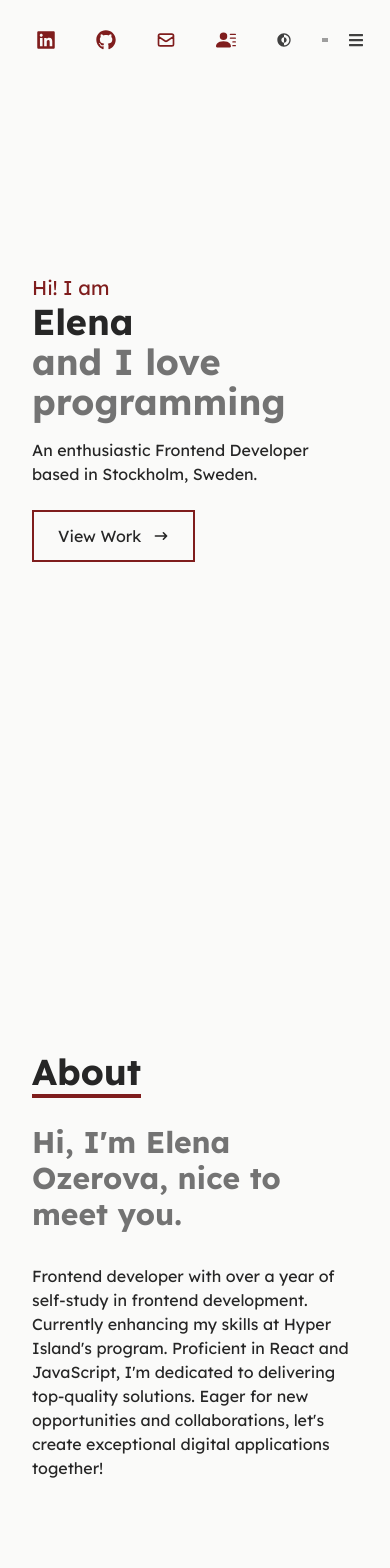
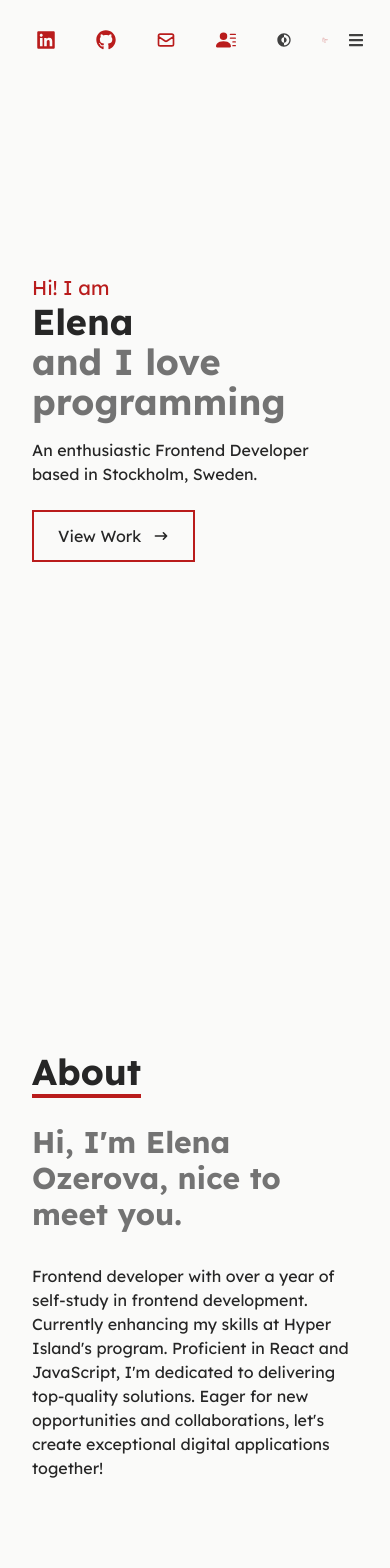
Before and after one commit to elen-oz/portfolio-app, a React (Vite) app: page / in a window 390 px wide. Shown: the top 1568 px of the page. Built offline with nearby package versions, Linux system fonts and the light colour scheme; grey boxes are pictures that could not be loaded.

Commit message:
change red color

```diff
--- a/src/components/About.jsx
+++ b/src/components/About.jsx
@@ -13,7 +13,7 @@ const About = () => {
         <div className='container max-w-[900px] mx-auto flex flex-col justify-center items-center w-full h-full'>
           <div className='w-full grid grid-cols-2 gap-8'>
             <div className='sm:text-right pb-8 '>
-              <p className='text-4xl font-bold inline border-b-4 border-red-900'>About</p>
+              <p className='text-4xl font-bold inline border-b-4 border-red-700'>About</p>
             </div>
             <div></div>
           </div>
--- a/src/components/Contact.jsx
+++ b/src/components/Contact.jsx
@@ -21,7 +21,7 @@ const Contact = () => {
             className='flex flex-col max-w-[600px] w-full my-0'
           >
             <div>
-              <p className='text-4xl font-bold inline border-b-4 border-red-900'>Contact</p>
+              <p className='text-4xl font-bold inline border-b-4 border-red-700'>Contact</p>
               <p className='py-4'>&#47;&#47; Submit the form below to contact me</p>
             </div>
             <input
@@ -42,7 +42,7 @@ const Contact = () => {
               rows='7'
               placeholder='Message'
             ></textarea>
-            <button className='text-red-900 border-2 border-red-900 hover:bg-red-900 hover:text-white hover:border-red-900 px-4 py-3 my-8 mx-auto flex items-center'>
+            <button className='text-red-700 border-2 border-red-700 hover:bg-red-700 hover:text-white hover:border-red-700 px-4 py-3 my-8 mx-auto flex items-center'>
               Let&apos;s Collaborate
             </button>
           </form>
--- a/src/components/Home.jsx
+++ b/src/components/Home.jsx
@@ -13,7 +13,7 @@ const Home = () => {
       >
         {/* container */}
         <div className='container max-w-[900px] mx-auto flex flex-col justify-center h-full'>
-          <p className='text-red-900 text-xl'>Hi! I am</p>
+          <p className='text-red-700 text-xl'>Hi! I am</p>
           <h1 className='text-4xl sm:text-7xl font-bold'>Elena</h1>
           <h2 className='text-neutral-500 text-4xl sm:text-7xl font-bold '>
             and I love programming
@@ -27,7 +27,7 @@ const Home = () => {
               smooth={true}
               duration={500}
             >
-              <button className='group border-2 px-6 py-3 my-2 flex items-center border-red-900 hover:text-stone-50 hover:bg-red-900 hover:border-red-900'>
+              <button className='group border-2 px-6 py-3 my-2 flex items-center border-red-700 hover:text-stone-50 hover:bg-red-700 hover:border-red-700'>
                 View Work
                 <HiArrowNarrowRight className='ml-3' />
               </button>
--- a/src/components/NavBar.jsx
+++ b/src/components/NavBar.jsx
@@ -5,8 +5,7 @@ import { HiOutlineMail } from 'react-icons/hi';
 import { BsFillPersonLinesFill } from 'react-icons/bs';
 import { CgDarkMode } from 'react-icons/cg';
 import { Link } from 'react-scroll';
-import Resume from '../assets/Elena_CV.pdf';
-import Logo from '../assets/logo_dark2.png';
+import Logo from '../assets/logo-elena.png';
 
 function NavBar() {
   const [nav, setNav] = useState(false);
@@ -26,7 +25,7 @@ function NavBar() {
         {/* -------------Social Links Header------------- */}
         <ul className='md:hidden flex flex-row'>
           <li className='flex justify-center items-center px-0'>
-            <div className='flex justify-center items-center w-full text-red-900 dark:text-neutral-300  hover:scale-110 duration-500'>
+            <div className='flex justify-center items-center w-full text-red-700 dark:text-neutral-300  hover:scale-110 duration-500'>
               <a
                 className='flex items-center p-[20px]'
                 href='https://www.linkedin.com/in/elen-oz/'
@@ -39,7 +38,7 @@ function NavBar() {
           </li>
 
           <li className=' flex items-center px-0'>
-            <div className='flex justify-center items-center w-full text-red-900 dark:text-neutral-300  hover:scale-110 duration-500'>
+            <div className='flex justify-center items-center w-full text-red-700 dark:text-neutral-300  hover:scale-110 duration-500'>
               <a
                 className='flex items-center p-[20px]'
                 href='https://github.com/elen-oz'
@@ -52,7 +51,7 @@ function NavBar() {
           </li>
 
           <li className=' flex justify-between items-center px-0'>
-            <div className='flex justify-center items-center w-full text-red-900 dark:text-neutral-300 hover:scale-110 duration-500'>
+            <div className='flex justify-center items-center w-full text-red-700 dark:text-neutral-300 hover:scale-110 duration-500'>
               <a
                 className='flex items-center p-[20px]'
                 href='mailto: ozerova.lenka@gmail.com?subject=Site Portfolio Mail'
@@ -63,7 +62,7 @@ function NavBar() {
           </li>
 
           <li className=' flex justify-between items-center px-0'>
-            <div className='flex justify-center items-center w-full text-red-900 dark:text-neutral-300 hover:scale-110 duration-500'>
+            <div className='flex justify-center items-center w-full text-red-700 dark:text-neutral-300 hover:scale-110 duration-500'>
               <a
                 className='flex items-center p-[20px]'
                 href='Elena_CV.pdf'
@@ -80,7 +79,7 @@ function NavBar() {
         <ul className='hidden md:flex'>
           <li>
             <Link
-              className='hover:border-b-2 hover:border-red-900'
+              className='hover:border-b-2 hover:border-red-700'
               to='about'
               smooth={true}
               duration={500}
@@ -90,7 +89,7 @@ function NavBar() {
           </li>
           <li>
             <Link
-              className='hover:border-b-2 hover:border-red-900'
+              className='hover:border-b-2 hover:border-red-700'
               to='skills'
               smooth={true}
               duration={500}
@@ -100,7 +99,7 @@ function NavBar() {
           </li>
           <li>
             <Link
-              className='hover:border-b-2 hover:border-red-900'
+              className='hover:border-b-2 hover:border-red-700'
               to='work'
               smooth={true}
               duration={500}
@@ -110,7 +109,7 @@ function NavBar() {
           </li>
           <li>
             <Link
-              className='hover:border-b-2 hover:border-red-900'
+              className='hover:border-b-2 hover:border-red-700'
               to='contact'
               smooth={true}
               duration={500}
@@ -143,7 +142,7 @@ function NavBar() {
           {/* Hamburger */}
           <div
             onClick={handleClick}
-            className='md:hidden z-10 hover:text-red-900 p-[10px]'
+            className='md:hidden z-10 hover:text-red-700 p-[10px]'
           >
             {!nav ? <FaBars /> : <FaTimes />}
           </div>
@@ -157,7 +156,7 @@ function NavBar() {
               : 'absolute top-[80px] right-0 w-1/3 h-screen flex flex-col justify-start items-center bg-stone-200 dark:bg-slate-700 dark:text-neutral-300'
           }
         >
-          <li className='py-6 text-3xl hover:text-red-900'>
+          <li className='py-6 text-3xl hover:text-red-700'>
             <Link
               onClick={handleClick}
               to='home'
@@ -167,7 +166,7 @@ function NavBar() {
               Home
             </Link>
           </li>
-          <li className='py-6 text-3xl hover:text-red-900'>
+          <li className='py-6 text-3xl hover:text-red-700'>
             <Link
               onClick={handleClick}
               to='about'
@@ -177,7 +176,7 @@ function NavBar() {
               About
             </Link>
           </li>
-          <li className='py-6 text-3xl hover:text-red-900'>
+          <li className='py-6 text-3xl hover:text-red-700'>
             <Link
               onClick={handleClick}
               to='skills'
@@ -187,7 +186,7 @@ function NavBar() {
               Skills
             </Link>
           </li>
-          <li className='py-6 text-3xl hover:text-red-900'>
+          <li className='py-6 text-3xl hover:text-red-700'>
             <Link
               onClick={handleClick}
               to='work'
@@ -197,7 +196,7 @@ function NavBar() {
               Work
             </Link>
           </li>
-          <li className='py-6 text-3xl hover:text-red-900'>
+          <li className='py-6 text-3xl hover:text-red-700'>
             <Link
               onClick={handleClick}
               to='contact'
@@ -212,7 +211,7 @@ function NavBar() {
         {/* Social Icons on the left */}
         <div className='hidden md:flex fixed flex-col top-[35%] md:top-[14%] left-0'>
           <ul>
-            <li className='w-[160px] h-[60px] flex justify-between items-center ml-[-100px] hover:ml-[-10px] duration-300 bg-stone-50 text-red-900 hover:text-neutral-800  dark:bg-gray-800 dark:text-neutral-300'>
+            <li className='w-[160px] h-[60px] flex justify-between items-center ml-[-100px] hover:ml-[-10px] duration-300 bg-stone-50 text-red-700 hover:text-neutral-800  dark:bg-gray-800 dark:text-neutral-300'>
               <a
                 className='flex justify-between items-center w-full'
                 href='https://www.linkedin.com/in/elen-oz/'
@@ -223,7 +222,7 @@ function NavBar() {
               </a>
             </li>
 
-            <li className='w-[160px] h-[60px] flex justify-between items-center ml-[-100px] hover:ml-[-10px] duration-300 bg-stone-50 text-red-900 hover:text-neutral-800  dark:bg-gray-800 dark:text-neutral-300'>
+            <li className='w-[160px] h-[60px] flex justify-between items-center ml-[-100px] hover:ml-[-10px] duration-300 bg-stone-50 text-red-700 hover:text-neutral-800  dark:bg-gray-800 dark:text-neutral-300'>
               <a
                 className='flex justify-between items-center w-full'
                 href='https://github.com/elen-oz'
@@ -234,7 +233,7 @@ function NavBar() {
               </a>
             </li>
 
-            <li className='w-[160px] h-[60px] flex justify-between items-center ml-[-100px] hover:ml-[-10px] duration-300 bg-stone-50 text-red-900 hover:text-neutral-800 dark:bg-gray-800 dark:text-neutral-300'>
+            <li className='w-[160px] h-[60px] flex justify-between items-center ml-[-100px] hover:ml-[-10px] duration-300 bg-stone-50 text-red-700 hover:text-neutral-800 dark:bg-gray-800 dark:text-neutral-300'>
               <a
                 className='flex justify-between items-center w-full'
                 href='mailto: ozerova.lenka@gmail.com?subject=Mail from Portfolio Site'
@@ -243,7 +242,7 @@ function NavBar() {
               </a>
             </li>
 
-            <li className='w-[160px] h-[60px] flex justify-between items-center ml-[-100px] hover:ml-[-10px] duration-300 bg-stone-50 text-red-900 hover:text-neutral-800 dark:bg-gray-800 dark:text-neutral-300'>
+            <li className='w-[160px] h-[60px] flex justify-between items-center ml-[-100px] hover:ml-[-10px] duration-300 bg-stone-50 text-red-700 hover:text-neutral-800 dark:bg-gray-800 dark:text-neutral-300'>
               <a
                 className='flex justify-between items-center w-full'
                 href='Elena_CV.pdf'
--- a/src/components/ProjectList.jsx
+++ b/src/components/ProjectList.jsx
@@ -21,7 +21,7 @@ const ProjectList = () => {
       >
         <div className='container max-w-[900px] mx-auto flex flex-col justify-center w-full h-full'>
           <div className='pb-2'>
-            <p className='text-4xl font-bold inline border-b-4 border-red-900'>Work</p>
+            <p className='text-4xl font-bold inline border-b-4 border-red-700'>Work</p>
             <p className='py-4'>&#47;&#47; Check out some of my recent work</p>
           </div>
 
@@ -37,7 +37,7 @@ const ProjectList = () => {
                 {/* hover effects for images */}
                 <div className='opacity-0 group-hover:opacity-100'>
                   <div className='backdrop-blur-2xl rounded-md py-5 px-6'>
-                    <span className='text-md font-bold text-red-900 tracking-wider '>
+                    <span className='text-md font-bold text-red-700 tracking-wider '>
                       {item.name}
                     </span>
 
@@ -58,7 +58,7 @@ const ProjectList = () => {
                         >
                           <button
                             className='text-center rounded-sm px-1 py-1 m-2
-                          bg-red-900 text-neutral-100 font-bold text-base'
+                          bg-red-700 text-neutral-100 font-bold text-base'
                           >
                             Live
                           </button>
--- a/src/components/Skills.jsx
+++ b/src/components/Skills.jsx
@@ -23,7 +23,7 @@ const Skills = () => {
         {/* container */}
         <div className='container max-w-[900px] mx-auto flex flex-col justify-center w-full h-full'>
           <div>
-            <p className='text-4xl font-bold inline border-b-4 border-red-900'>Skills</p>
+            <p className='text-4xl font-bold inline border-b-4 border-red-700'>Skills</p>
             <p className='py-4'>&#47;&#47; These are the technologies I&apos;ve worked with</p>
           </div>
 
--- a/src/index.css
+++ b/src/index.css
@@ -20,7 +20,7 @@
 :root {
   --dark-theme-bg: #1f2937;
   --dark-theme-text: #d4d4d4;
-  --red: #7f1d1d;
+  --red: #ad2020;
   --dark-text: #262626;
   --dark-gray: #525252;
   --neutral-gray: #737373;
```
Also changed, not shown: src/assets/logo-elena.png (added).
